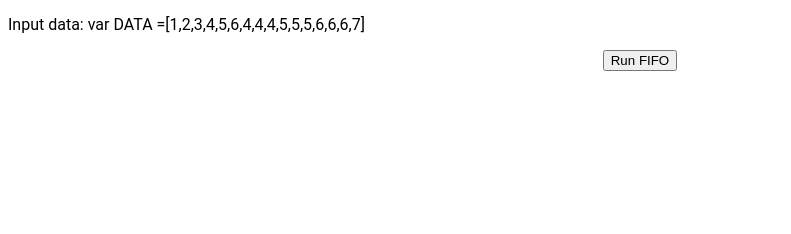
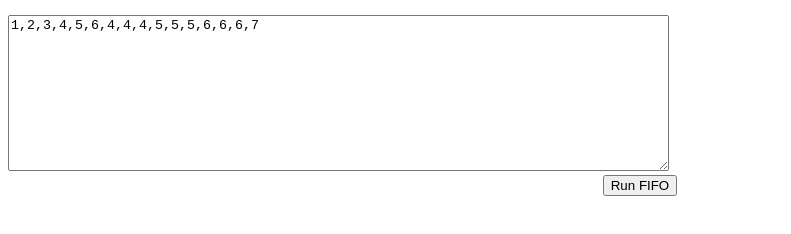
Before and after one commit to SomePeaceStudio/page-replacer-visualization, a website: page index.html in a window 1280 px wide. Shown: the part 44-278 px from the top of the page, without its empty margins (0-791 px from the left). Drawn offline with nearby package versions, Linux system fonts and the light colour scheme.

Commit message:
input now from textarea

```diff
--- a/index.html
+++ b/index.html
@@ -17,7 +17,10 @@
 
 <body>
     <h3>Optimal Page Replacer</h3>
-    <p>Input data: var DATA =[1,2,3,4,5,6,4,4,4,5,5,5,6,6,6,7]</p>
+    <!--<p>Input data: var DATA =[1,2,3,4,5,6,4,4,4,5,5,5,6,6,6,7]</p>-->
+    <textarea id="page-input" rows="10" cols="80">
+1,2,3,4,5,6,4,4,4,5,5,5,6,6,6,7
+    </textarea>
     <div id="controls">
         <button id="run">Run FIFO</button>
     </div>
```
